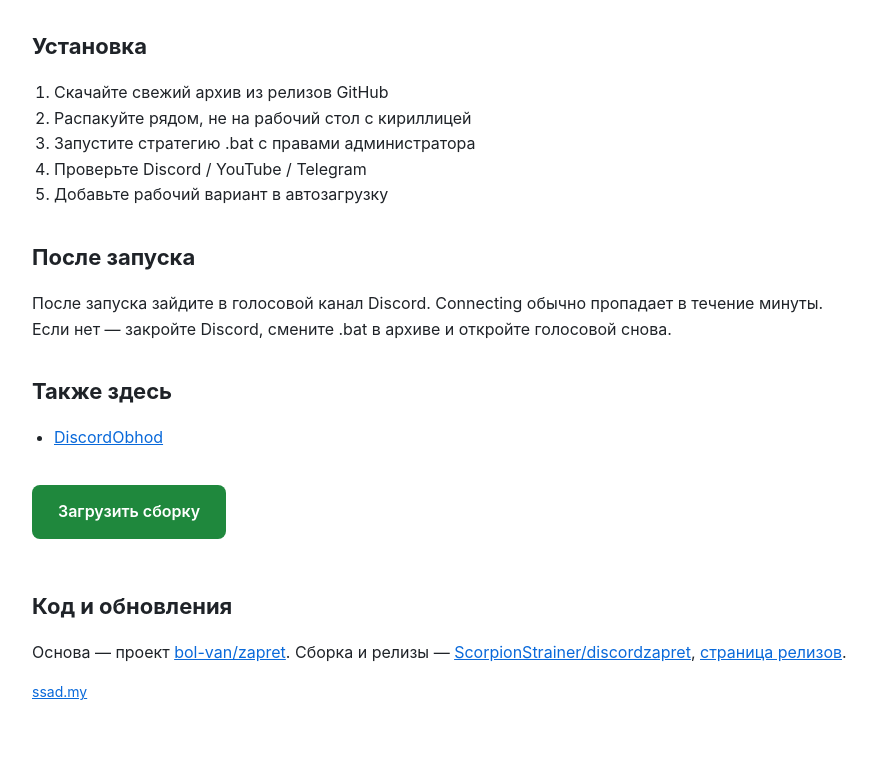
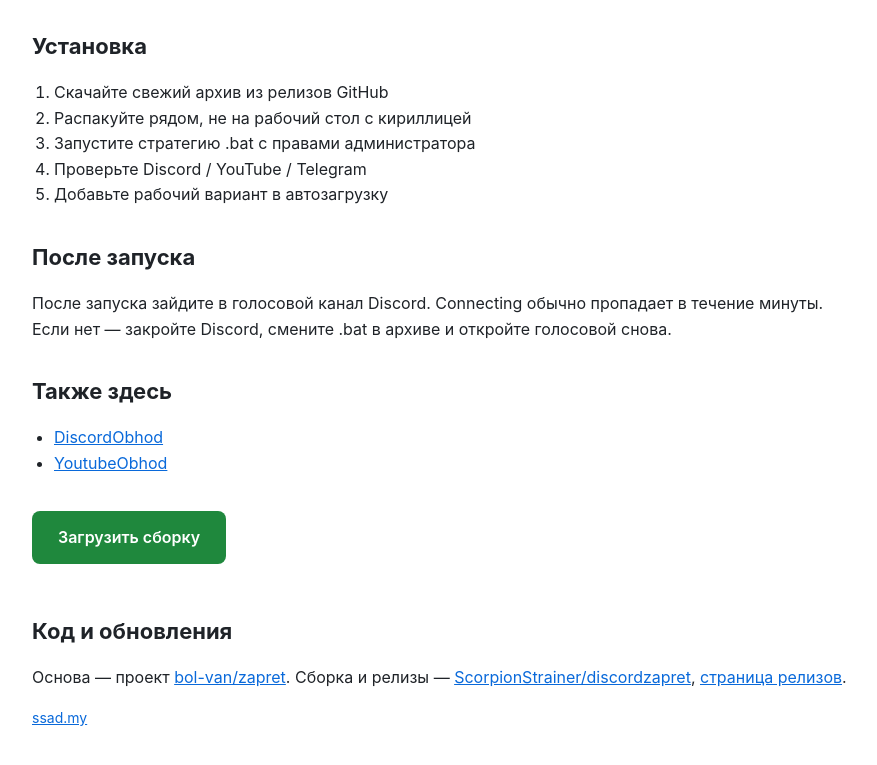
Before and after one commit to ScorpionStrainer/discordzapret, a plain HTML site: page docs/index.html in a window 1280 px wide. Shown: the part 1567-2332 px from the top of the page, without its empty margins (198-1075 px from the left). Drawn offline with Linux system fonts and the light colour scheme.

Commit message:
Update docs

```diff
--- a/docs/index.html
+++ b/docs/index.html
@@ -90,6 +90,7 @@
   <h2>Также здесь</h2>
   <ul>
     <li><a href="https://github.com/ScorpionStrainer/DiscordObhod">DiscordObhod</a></li>
+    <li><a href="https://github.com/ScorpionStrainer/YoutubeObhod">YoutubeObhod</a></li>
   </ul>
 
 
```
